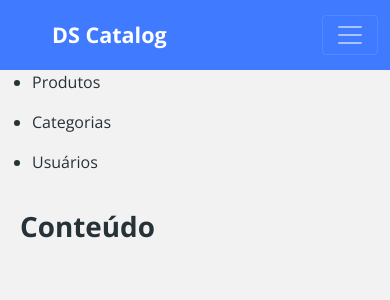
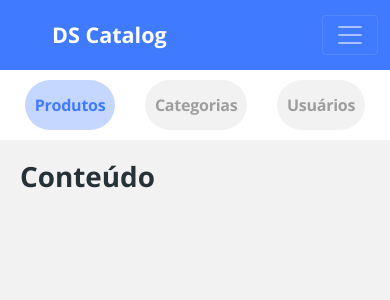
Before and after one commit to Joelfo/bds-dscatalog, a React (Create React App) app in the folder frontweb/: page /Admin in a window 390 px wide. Shown: the top 300 px of the page. Built offline with nearby package versions, Linux system fonts and the light colour scheme.

Commit message:
Admin Navbar Layout Mobile

```diff
--- a/frontweb/src/pages/Admin/Navbar/index.tsx
+++ b/frontweb/src/pages/Admin/Navbar/index.tsx
@@ -2,20 +2,20 @@
 
 const Navbar = () => {
     return(
-        <nav class="admin-nav-container">
+        <nav className="admin-nav-container">
             <ul>
                 <li>
-                    <a href="produto">
+                    <a href="produto" className="admin-nav-item active">
                     <p>Produtos</p>
                     </a>
                 </li>
                 <li>
-                <a href="produto">
+                <a href="produto" className="admin-nav-item">
                     <p>Categorias</p>
                     </a>
                 </li>
                 <li>
-                <a href="produto">
+                <a href="produto" className="admin-nav-item">
                     <p>Usuários</p>
                     </a>
                 </li>
--- a/frontweb/src/pages/Admin/Navbar/styles.css
+++ b/frontweb/src/pages/Admin/Navbar/styles.css
@@ -0,0 +1,35 @@
+ul {
+    display: flex;
+    justify-content: space-around;
+    list-style-type: none;
+    margin: 0px;
+    padding: 0px;
+}
+
+.admin-nav-container {
+    padding: 10px;
+    background-color: #fff;
+}
+
+.admin-nav-item {
+    display: flex;
+    justify-content: center;
+    align-items: center;
+    height: 50px;
+    background-color: #F2F2F2;
+    border-radius: 100px;
+    padding: 0 10px;
+    color: #9E9E9E;
+    font-weight: bold;
+    font-size: 16px;
+    letter-spacing: -0.015em;
+}
+
+.admin-nav-item.active {
+    background-color: rgba(64, 123, 255, 0.3);
+    color: #407BFF;
+}
+
+.admin-nav-item p {
+    margin-bottom: 0;
+}
```
